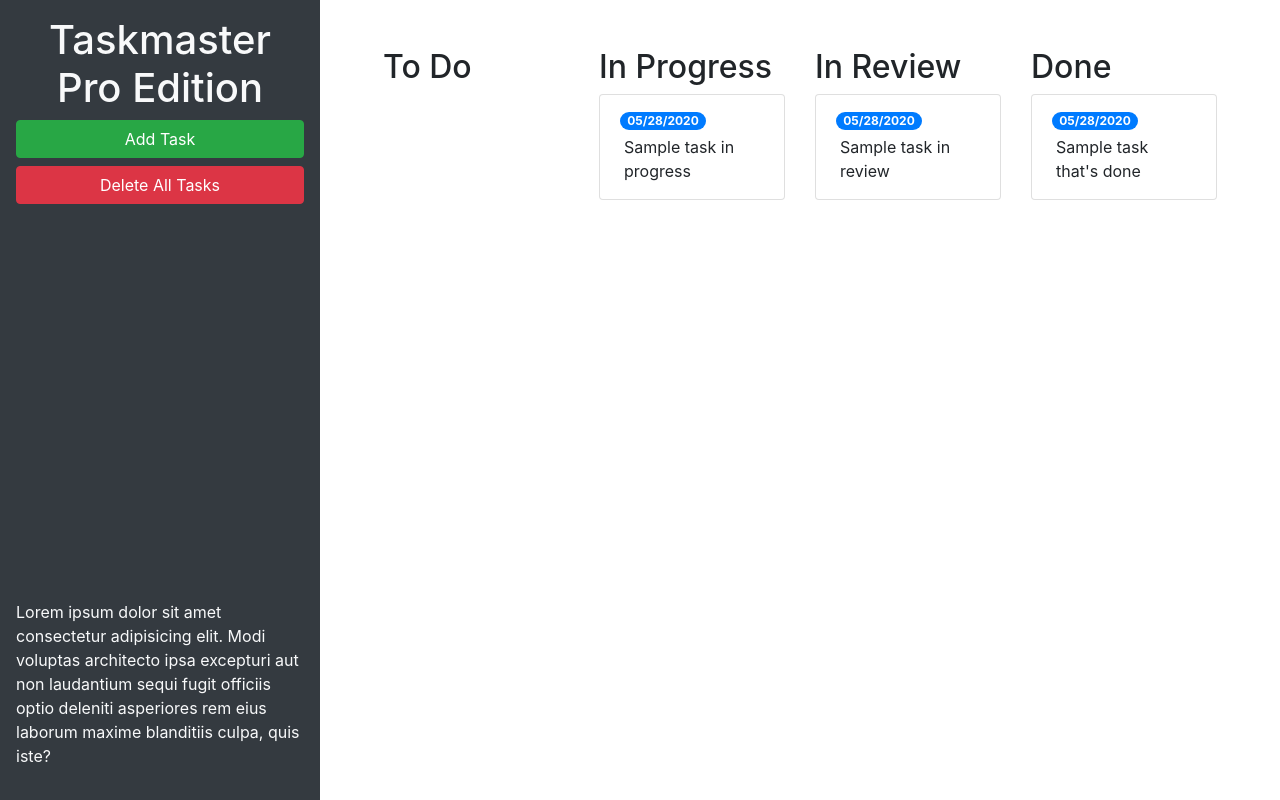
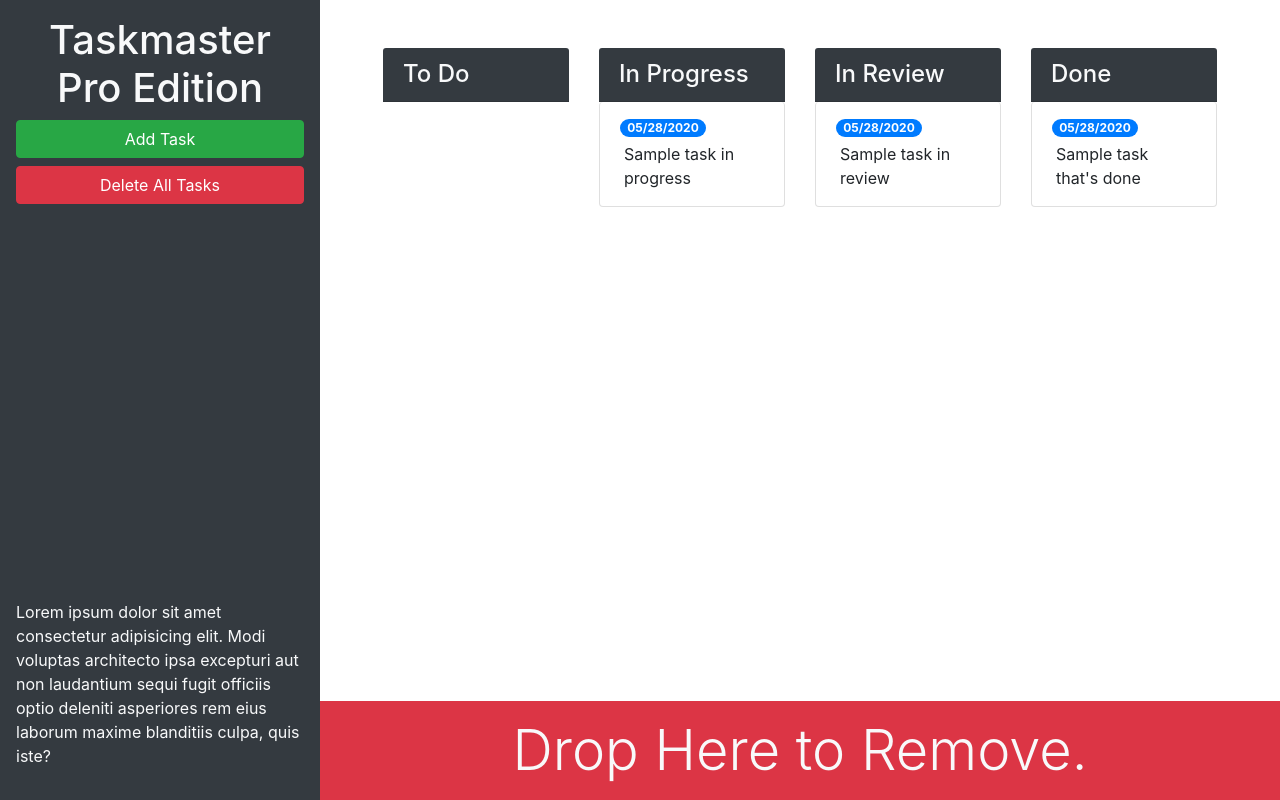
Before and after one commit to derekBeckford/taskmaster-pro, a plain HTML site: page taskmaster-starter/index.html in a window 1280 px wide. Drawn offline with nearby package versions, Linux system fonts and the light colour scheme.

Commit message:
added bootstrap features

```diff
--- a/taskmaster-starter/index.html
+++ b/taskmaster-starter/index.html
@@ -18,22 +18,22 @@
       <button id="create-task" class="btn btn-block btn-success" data-toggle="modal" data-target="#task-form-modal">Add
         Task</button>
       <button id="remove-tasks" class="btn btn-block btn-danger">Delete All Tasks</button>
-      <p class="mt-auto">Lorem ipsum dolor sit amet consectetur adipisicing elit. Modi voluptas architecto ipsa
+      <p class="mt-auto d-none d-lg-block">Lorem ipsum dolor sit amet consectetur adipisicing elit. Modi voluptas architecto ipsa
         excepturi aut non
         laudantium sequi fugit officiis optio deleniti asperiores rem eius laborum maxime blanditiis culpa, quis iste?
       </p>
     </header>
-    <main class="col-12 col-lg-9">
+    <main class="col-12 col-lg-9 d-flex flex-column">
       <div class="m-5 row justify-content-around">
         <!-- todo start -->
         <div class="col-12 col-md-6 col-xl-3 mb-3">
-          <h2>To Do</h2>
+          <h4 class="card-header bg-dark text-light">To Do</h4>
           <ul id="list-toDo" class="list-group"></ul>
         </div>
         <!-- todo end -->
         <!-- in progress start -->
         <div class="col-12 col-md-6 col-xl-3 mb-3">
-          <h2>In Progress</h2>
+          <h4 class="card-header bg-dark text-light">In Progress</h4>
           <ul id="list-inProgress" class="list-group">
             <li class="list-group-item">
               <span class="badge badge-primary badge-pill">05/28/2020</span>
@@ -44,7 +44,7 @@
         <!-- in progress end -->
         <!-- in review start -->
         <div class="col-12 col-md-6 col-xl-3 mb-3">
-          <h2>In Review</h2>
+          <h4 class="card-header bg-dark text-light">In Review</h4>
           <ul id="list-inReview" class="list-group">
             <li class="list-group-item">
               <span class="badge badge-primary badge-pill">05/28/2020</span>
@@ -55,7 +55,7 @@
         <!-- in review end -->
         <!-- done start -->
         <div class="col-12 col-md-6 col-xl-3 mb-3">
-          <h2>Done</h2>
+          <h4 class="card-header bg-dark text-light">Done</h4>
           <ul id="list-done" class="list-group">
             <li class="list-group-item">
               <span class="badge badge-primary badge-pill">05/28/2020</span>
@@ -65,6 +65,12 @@
         </div>
         <!-- done end -->
       </div>
+      <div id="trash" class="mt-auto">
+        <div class="w-100 bg-danger p-3 text-center text-light display-4">
+          Drop Here to Remove.
+        </div>
+      </div>
+    </main>
 
   <!-- Modal -->
   <div class="modal fade" id="task-form-modal" tabindex="-1" role="dialog" aria-labelledby="task-form-modal"
```
